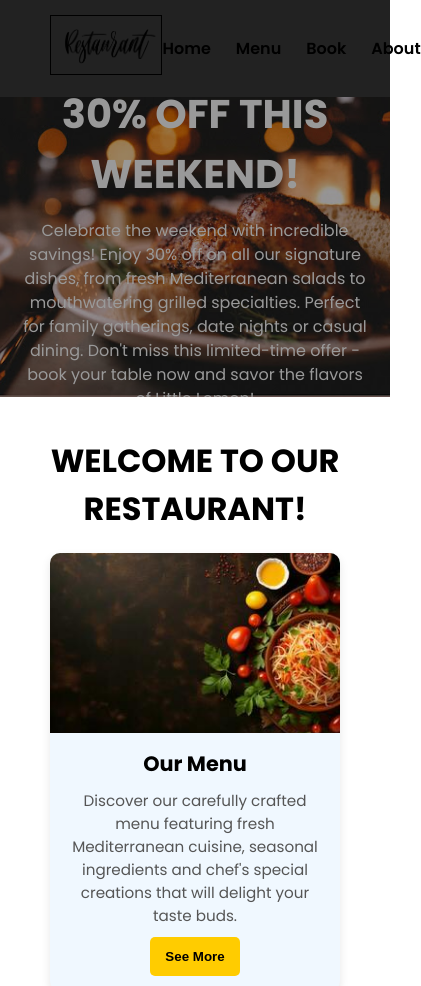
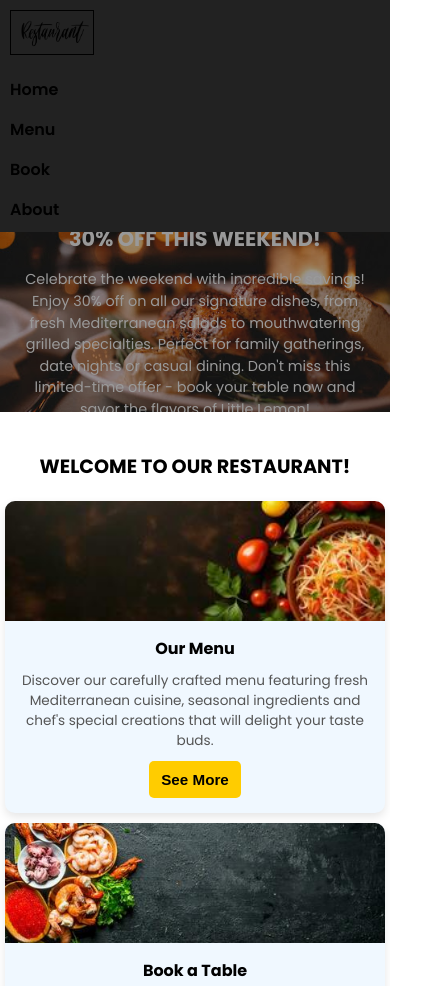
Before and after one commit to IHSAN-ANWAR/littlelemon, a plain HTML site: page index.html in a window 390 px wide. Shown: the top 986 px of the page, 421 px wide, since content can reach past the window. Drawn offline with Linux system fonts and the light colour scheme.

Commit message:
banner fixed

```diff
--- a/style.css
+++ b/style.css
@@ -32,7 +32,8 @@ header{
 nav ul{
   list-style: none;
   display: flex;
-  gap: 25px;
+  gap: 40px;
+
 }
 
 nav ul li a{
@@ -48,7 +49,7 @@ nav ul li a::after{
   position: absolute;
   width: 0;
   height: 2px;
-  bottom:15px;
+  bottom:-10px;
   left: 50%;
   transform: translateX(-50%);
   background-color: white;
@@ -77,6 +78,8 @@ main{
   display: flex;
   align-items: center;
   justify-content: center;
+  text-align: center;
+  overflow: hidden;
 }
 
 .banner::after{
@@ -191,3 +194,80 @@ footer img{
   border-radius:50%;
   vertical-align:middle;
 }
+
+
+/* ...existing code... */
+
+/* Responsive Styles */
+@media (max-width: 900px) {
+  header {
+    flex-direction: column;
+    padding: 15px 20px;
+    gap: 15px;
+  }
+  .cards {
+    padding: 0 20px 30px;
+    gap: 15px;
+  }
+}
+
+@media (max-width: 600px) {
+  header {
+    flex-direction: column;
+    align-items: flex-start;
+    padding: 10px 10px;
+  }
+  .logo img {
+    height: 45px;
+  }
+  nav ul {
+    flex-direction: column;
+    gap: 15px;
+    width: 100%;
+    align-items: flex-start;
+  }
+  nav ul li a {
+    font-size: 1rem;
+    padding: 5px 0;
+  }
+  .banner {
+    height: 180px;
+    padding: 0 5px;
+  }
+  .banner-content h1 {
+    font-size: 1.3rem;
+  }
+  .banner-content p {
+    font-size: 0.9rem;
+  }
+  .title h1 {
+    font-size: 1.2rem;
+  }
+  .cards {
+    grid-template-columns: 1fr;
+    padding: 0 5px 20px;
+    gap: 10px;
+  }
+  .card img {
+    height: 120px;
+  }
+  .card-content h2 {
+    font-size: 1rem;
+  }
+  .card-content p {
+    font-size: 0.85rem;
+  }
+  .card-content button {
+    padding: 10px 12px;
+    font-size: 0.95rem;
+  }
+  footer {
+    flex-direction: column;
+    gap: 5px;
+    font-size: 0.95rem;
+    padding: 10px 0;
+  }
+  footer img {
+    height: 30px;
+  }
+}
```
